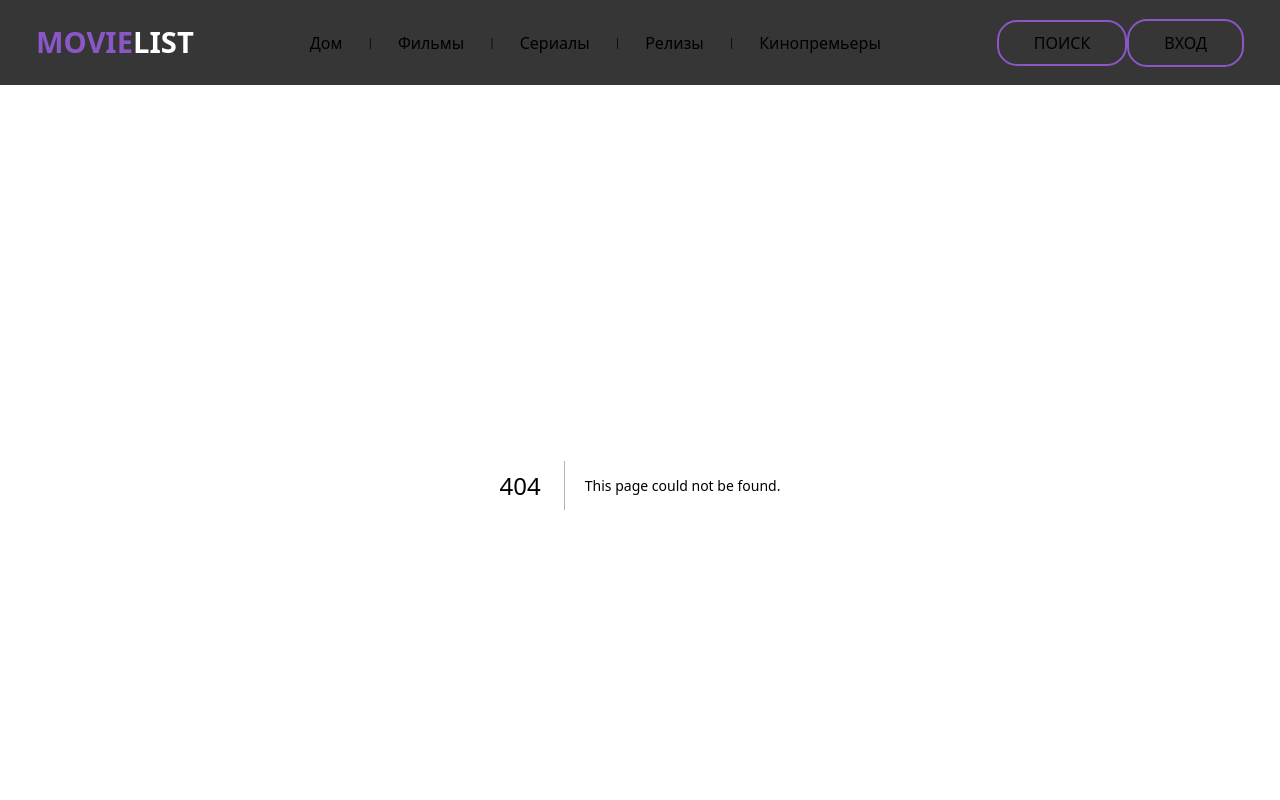
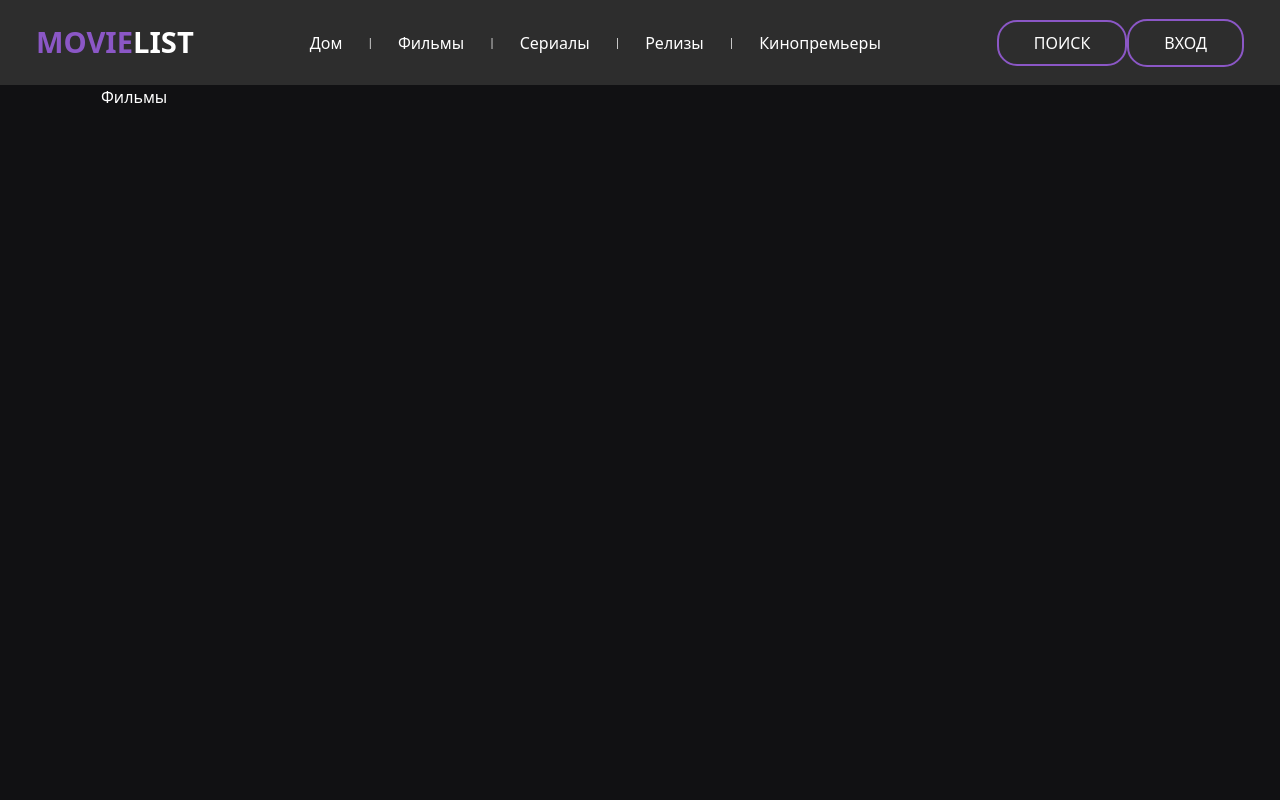
Before and after one commit to lime4512/Movie-List, a Next.js app: page /movie in a window 1280 px wide. Before the commit this address had no page. Shown: the top 800 px of the page. Built offline with nearby package versions, Linux system fonts and the light colour scheme.

Commit message:
add new page

```diff
--- /dev/null
+++ b/src/app/movie/page.js
@@ -0,0 +1,9 @@
+import { Container } from '@/components/container/Container'
+
+export default function Movie() {
+	return (
+		<Container>
+			<h1>Фильмы</h1>
+		</Container>
+	)
+}
--- /dev/null
+++ b/src/app/premieres/page.js
@@ -0,0 +1,9 @@
+import { Container } from '@/components/container/Container'
+
+export default function Premieres() {
+	return (
+		<Container>
+			<h1>Кинопремьеры</h1>
+		</Container>
+	)
+}
--- /dev/null
+++ b/src/app/release/page.js
@@ -0,0 +1,9 @@
+import { Container } from '@/components/container/Container'
+
+export default function Release() {
+	return (
+		<Container>
+			<h1>Релизы</h1>
+		</Container>
+	)
+}
--- /dev/null
+++ b/src/app/serials/page.js
@@ -0,0 +1,9 @@
+import { Container } from '@/components/container/Container'
+
+export default function Serials() {
+	return (
+		<Container>
+			<h1>Сериалы</h1>
+		</Container>
+	)
+}
--- /dev/null
+++ b/src/components/container/Container.jsx
@@ -0,0 +1,4 @@
+import '@/style/container.scss'
+export const Container = ({ children }) => {
+	return <div className='container-page'>{children}</div>
+}
--- a/src/components/footer/Footer.jsx
+++ b/src/components/footer/Footer.jsx
@@ -14,7 +14,7 @@ export const Footer = () => {
 					<a href='https://github.com/lime4512'>GitHub</a>
 				</li>
 				<li>
-					<a href='#'>Telegram</a>
+					<a href='https://t.me/lime4512'>Telegram</a>
 				</li>
 			</ul>
 		</footer>
--- a/src/components/header/Header.jsx
+++ b/src/components/header/Header.jsx
@@ -10,23 +10,23 @@ export const Header = () => {
 			</div>
 			<ul className='header-nav'>
 				<li className='nav-link'>
-					<a href=''>Дом</a>
+					<Link href='/'>Дом</Link>
 				</li>
 				<li className='header-dash'>|</li>
 				<li className='nav-link'>
-					<a href=''>Фильмы</a>
+					<Link href='/movie'>Фильмы</Link>
 				</li>
 				<li className='header-dash'>|</li>
 				<li className='nav-link'>
-					<a href=''>Сериалы</a>
+					<Link href='/serials'>Сериалы</Link>
 				</li>
 				<li className='header-dash'>|</li>
 				<li className='nav-link'>
-					<a href=''>Релизы</a>
+					<Link href='/release'>Релизы</Link>
 				</li>
 				<li className='header-dash'>|</li>
 				<li className='nav-link'>
-					<a href=''>Кинопремьеры</a>
+					<Link href='/premieres'>Кинопремьеры</Link>
 				</li>
 			</ul>
 
--- /dev/null
+++ b/src/style/container.scss
@@ -0,0 +1,6 @@
+.container-page {
+	margin: 0 auto;
+	padding: 0 5px;
+	width: 1088px;
+	min-height: calc(100vh - 70px);
+}
```
